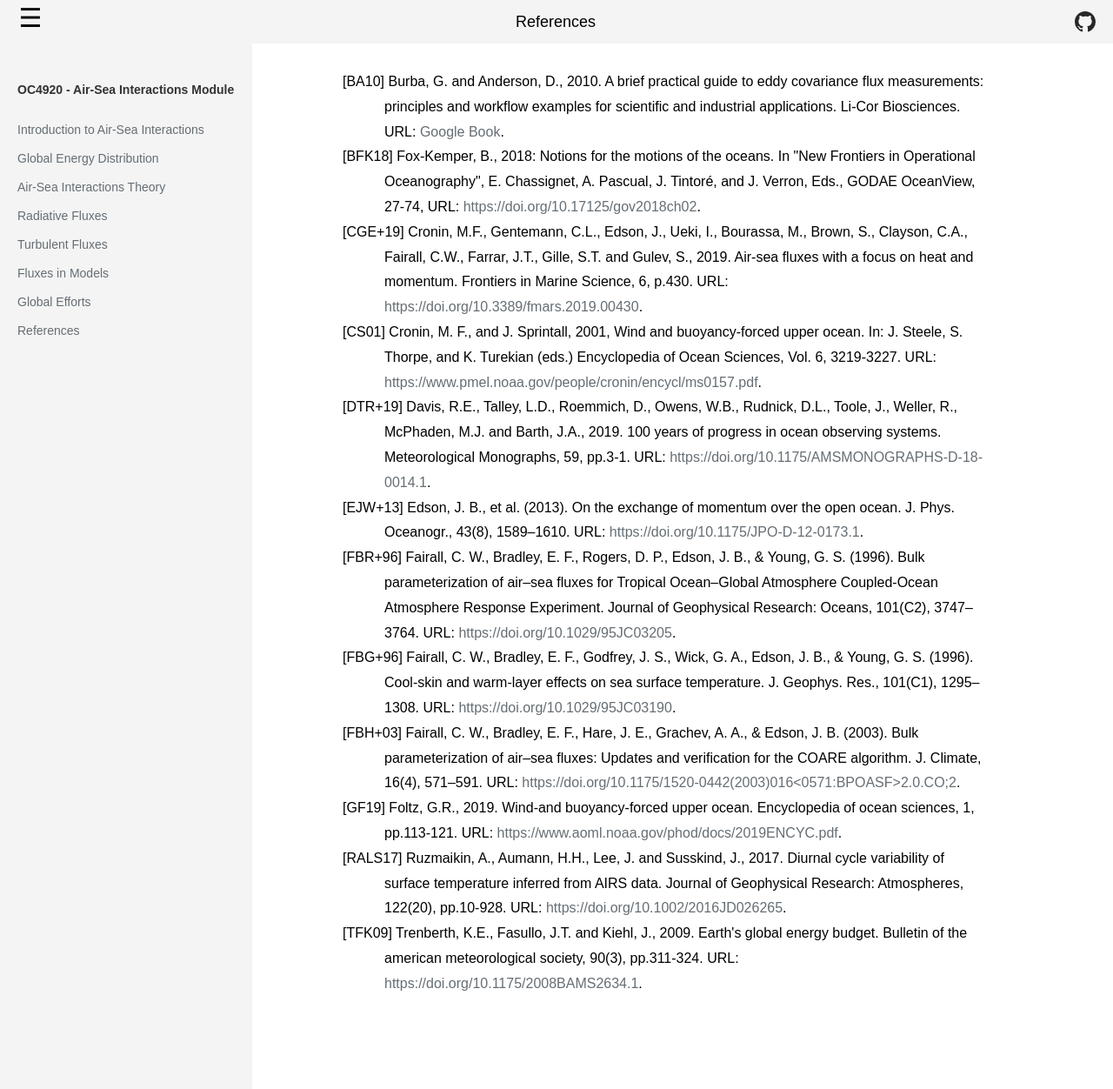
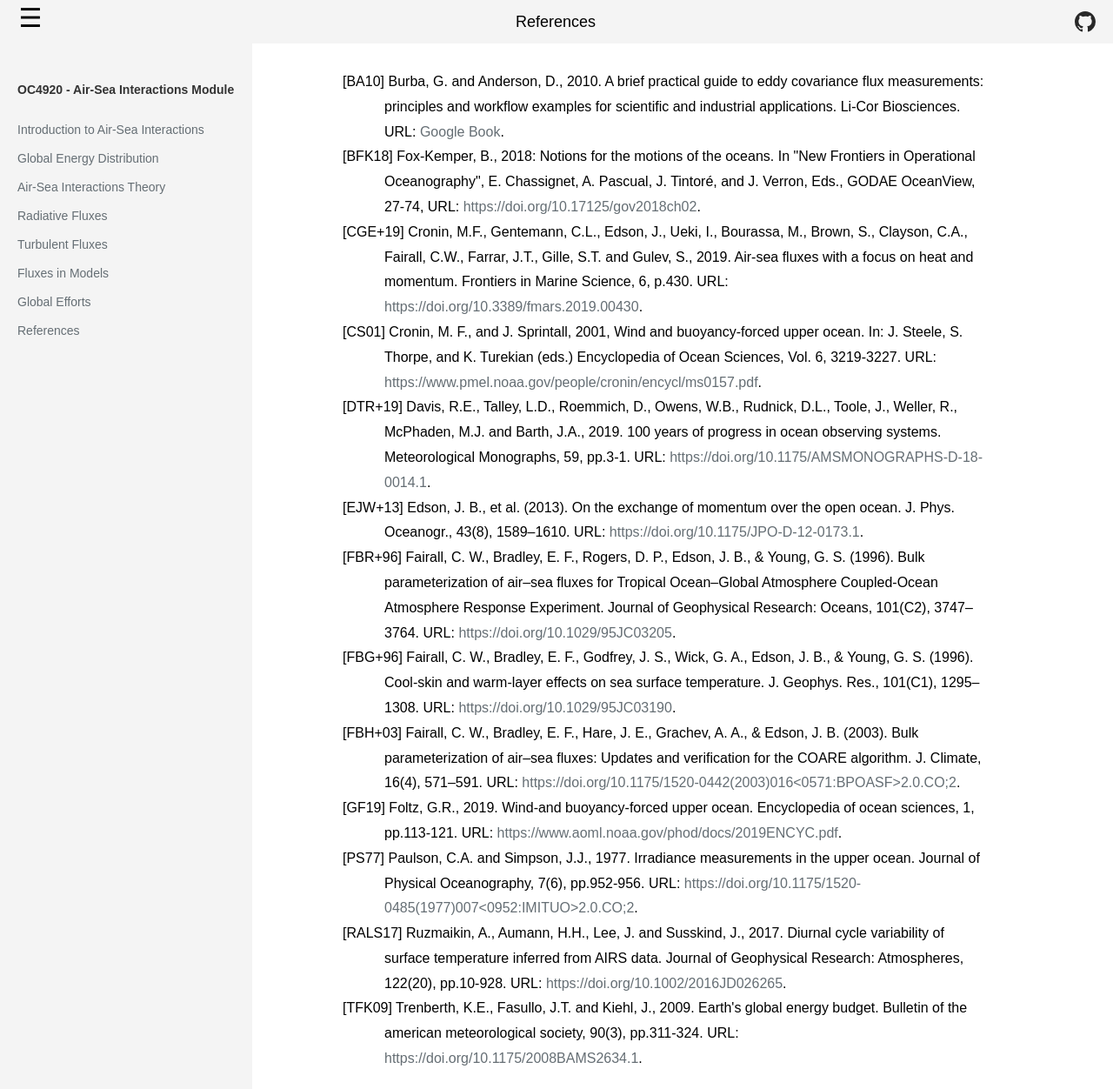
Before and after one commit to marcelduplessis/air-sea-interactions-notes, a Jekyll site: the page built from references.md, in a window 1280 px wide and 1252 px high. Shown: the whole window at 87% size. Built offline with Jekyll 4.4.1, drawn with Linux system fonts in a browser that asks for light colours.

Commit message:
add content

```diff
--- a/references.md
+++ b/references.md
@@ -44,6 +44,10 @@ title: References
 [GF19] Foltz, G.R., 2019. Wind-and buoyancy-forced upper ocean. Encyclopedia of ocean sciences, 1, pp.113-121. URL: <a href="https://www.aoml.noaa.gov/phod/docs/2019ENCYC.pdf">https://www.aoml.noaa.gov/phod/docs/2019ENCYC.pdf</a>.
 </div>
 
+<div id="PS77" class="reference">
+[PS77] Paulson, C.A. and Simpson, J.J., 1977. Irradiance measurements in the upper ocean. Journal of Physical Oceanography, 7(6), pp.952-956. URL: <a href="https://doi.org/10.1175/1520-0485(1977)007<0952:IMITUO>2.0.CO;2">https://doi.org/10.1175/1520-0485(1977)007<0952:IMITUO>2.0.CO;2</a>.
+</div>
+
 <div id="RALS17" class="reference">
 [RALS17] Ruzmaikin, A., Aumann, H.H., Lee, J. and Susskind, J., 2017. Diurnal cycle variability of surface temperature inferred from AIRS data. Journal of Geophysical Research: Atmospheres, 122(20), pp.10-928. URL: <a href="https://doi.org/10.1002/2016JD026265">https://doi.org/10.1002/2016JD026265</a>.
 </div>
```
Also changed, not shown: radiative-fluxes.md (+4 -4 lines).
